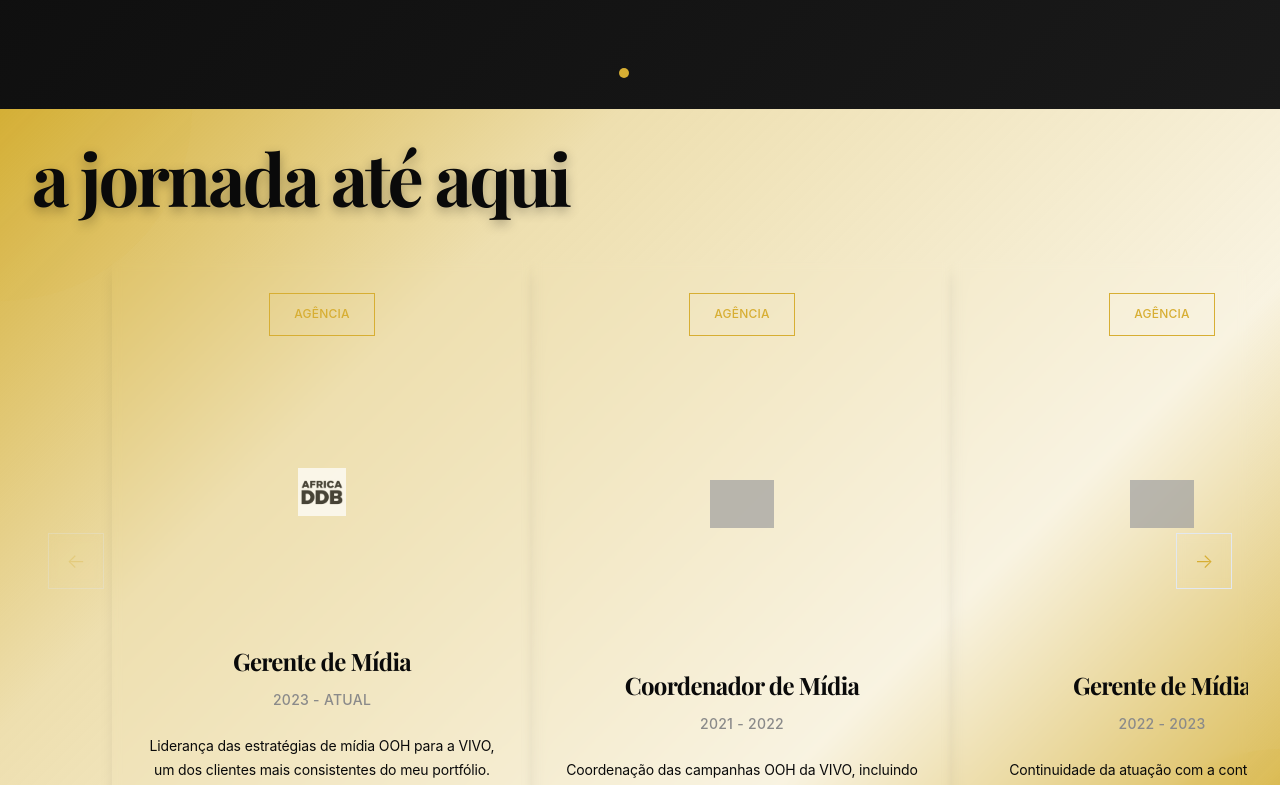
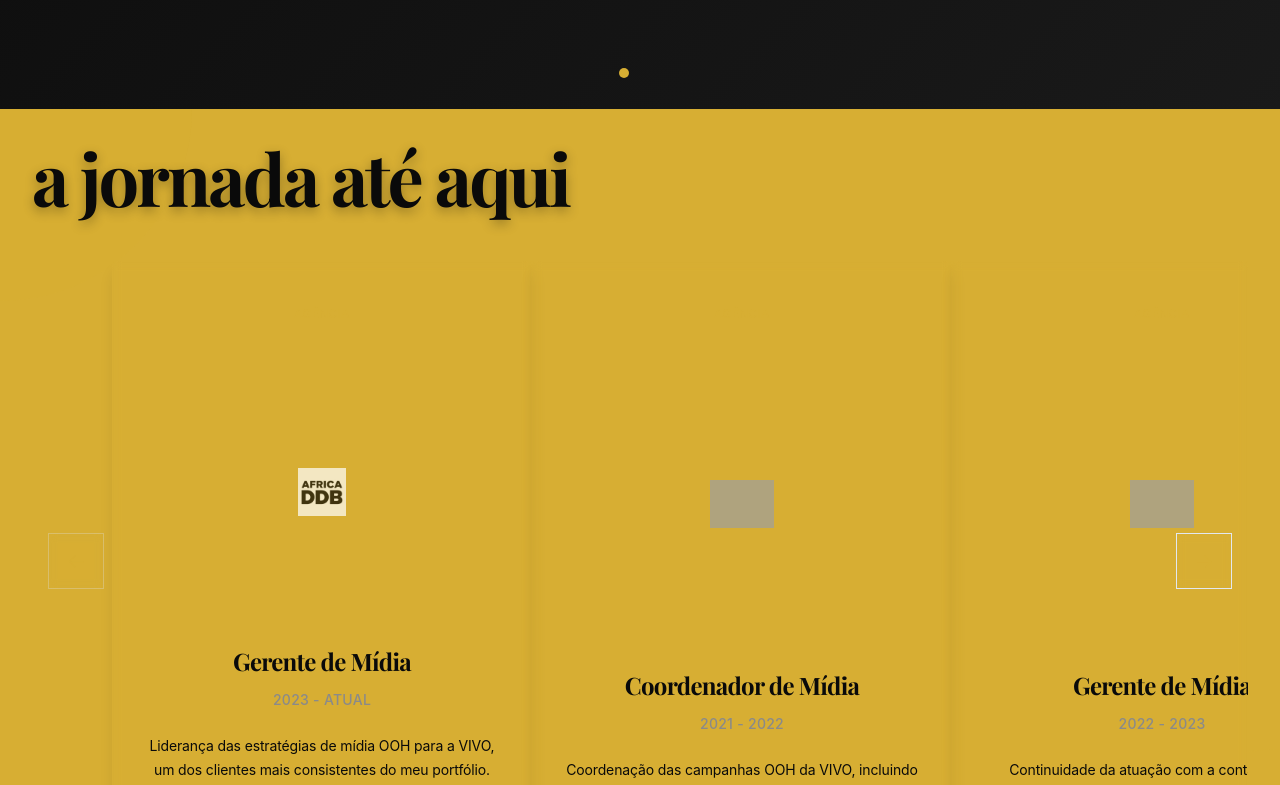
Before and after one commit to jeffersonlmendesbr/ooh-urban-vision, a React (Vite) app: page / in a window 1280 px wide. Shown: the part 2291-3076 px from the top of the page. Built offline with nearby package versions, Linux system fonts and the light colour scheme; grey boxes are pictures that could not be loaded.

Commit message:
Fix background color
Reverted the background gradient and set the background to solid gold.

```diff
--- a/src/components/experience/ExperienceSection.tsx
+++ b/src/components/experience/ExperienceSection.tsx
@@ -7,7 +7,7 @@ interface ExperienceSectionProps {
 export const ExperienceSection = ({ children }: ExperienceSectionProps) => (
   <section
     id="experience"
-    className="h-screen gradient-gold-subtle flex flex-col justify-center py-12 px-8 relative overflow-hidden"
+    className="h-screen bg-gold-accent flex flex-col justify-center py-12 px-8 relative overflow-hidden"
   >
     {/* Decorative Elements */}
     <div className="absolute top-0 left-0 w-96 h-96 bg-gold-accent opacity-5 rounded-full -translate-x-48 -translate-y-48"></div>
```
